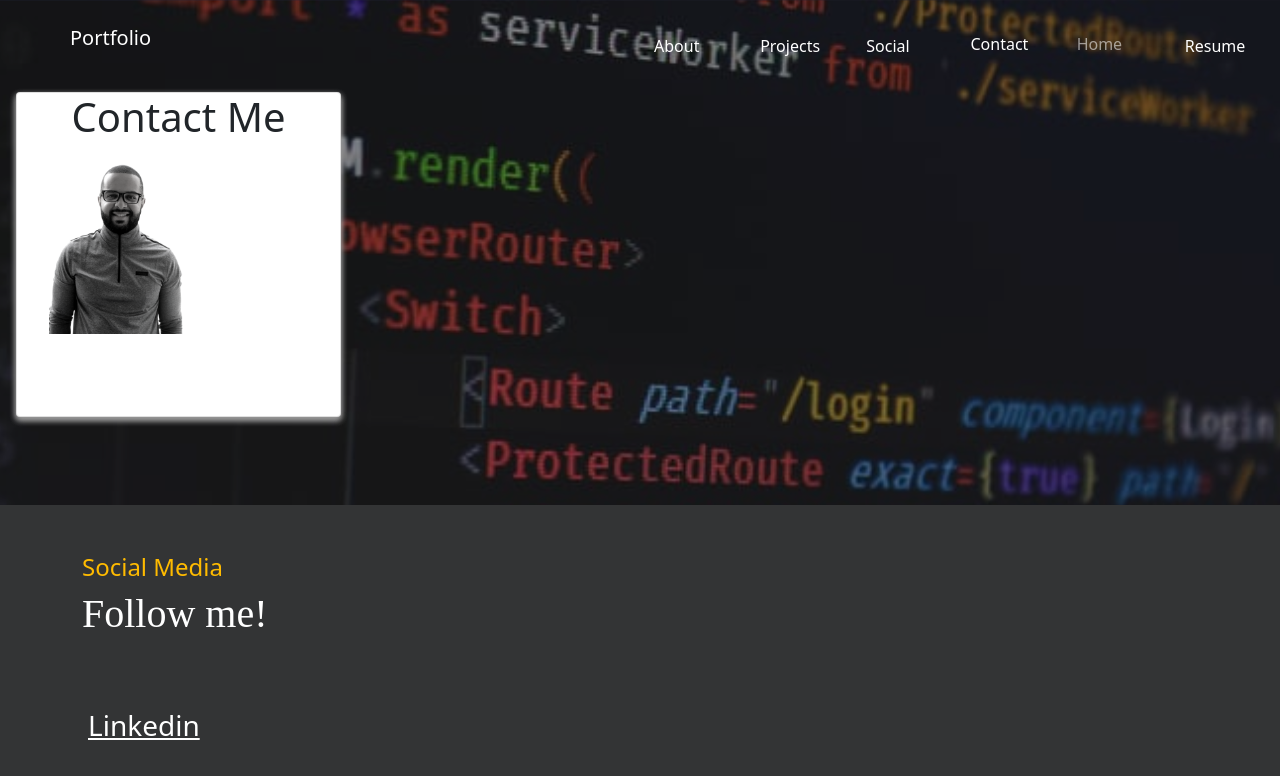
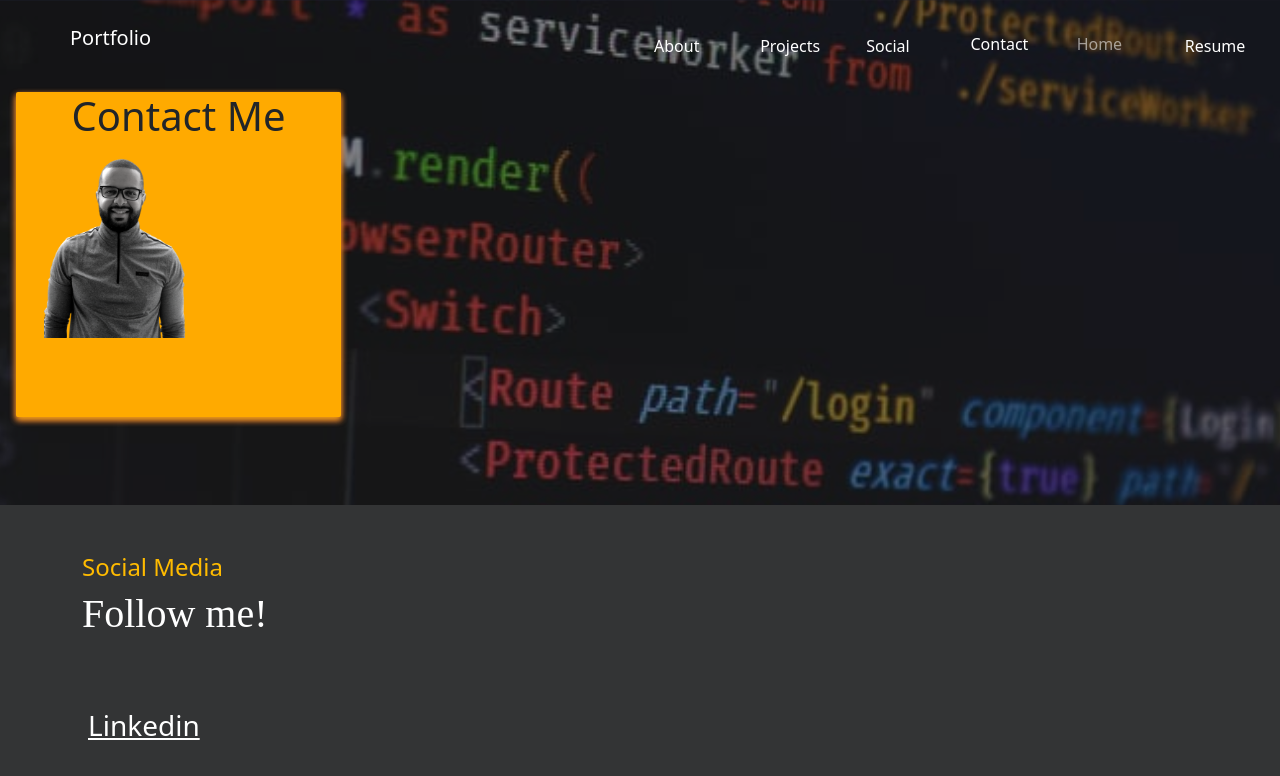
Before and after one commit to johnbatista1223/react-updated-portfolio, a React (Create React App) app: page /contact in a window 1280 px wide. Shown: the top 776 px of the page. Built offline with nearby package versions, Linux system fonts and the light colour scheme.

Commit message:
fixing pages

```diff
--- a/src/App.js
+++ b/src/App.js
@@ -17,8 +17,10 @@ function App() {
 
       <Router>
         <Header />
+
         <Route path="/contact" exact component={Contact} />
         <Route path="/" exact component={Project} />
+
       </Router>
 
 
--- a/src/components/pages/Contact.js
+++ b/src/components/pages/Contact.js
@@ -7,14 +7,15 @@ const Contact = () => {
   return (
     <div className="contact-card">
 
-            <div className="card">
+            <div className="customCard">
                 <h1 className="text-center">Contact Me</h1>
                 <div className="card-content">
-                    <img src={johnsPicture} alt="profile-photo" className="profile float-left"></img>
+                    <img src={johnsPicture} alt="profile-photo" className="profile float-right"></img>
                 </div>
             </div>
             <Footer/>
         </div >
+
    );
 }
 
--- a/src/components/styles/Contact.css
+++ b/src/components/styles/Contact.css
@@ -1,16 +1,21 @@
+.card-home {
+  height: 400px;
 
-.card {
-  background: #fff;
+}
+
+.customCard {
+  background-color: rgb(255, 170, 0);
   border-radius: 2px;
   height: 325px;
   margin: 1rem;
   position: relative;
   width: 325px;
-  box-shadow: 0 3px 6px #999, 0 3px 6px #999;
+  box-shadow: 0 3px 6px rgb(238, 163, 13), 0 3px 6px rgb(203, 80, 80);
   text-align: left;
 }
 .profile {
   width: 200px;
   height: auto;
-  padding: 15px;
+  padding: 10px;
+  background-color: rgb(255, 170, 0);
 }
```
